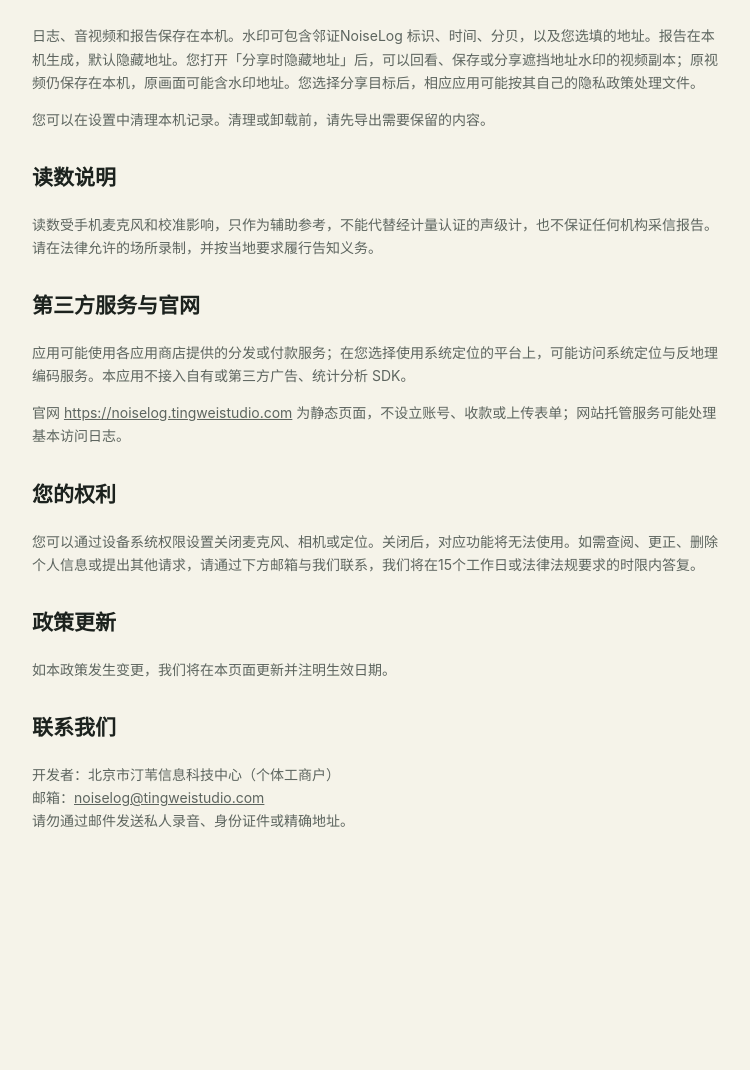
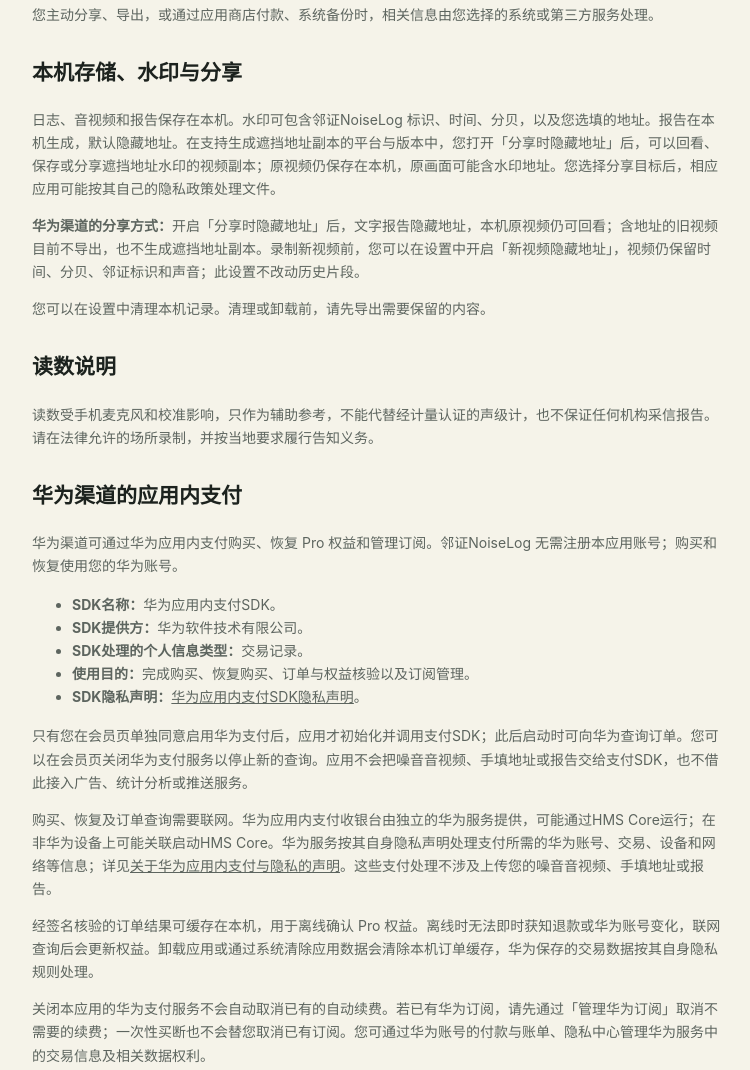
Before and after one commit to boby2028/noiselog-site, a plain HTML site: page privacy.html in a window 1280 px wide. Shown: the part 1071-2141 px from the top of the page, without its empty margins (260-1010 px from the left). Before the commit the page ends 1972 px from the top, so only its background shows below. Drawn offline with Linux system fonts and the light colour scheme.

Commit message:
Document Huawei IAP privacy and local audio capture

```diff
--- a/privacy.html
+++ b/privacy.html
@@ -25,6 +25,7 @@
 <main class="shell document">
   <h1>邻证NoiseLog 隐私政策</h1>
   <p>发布日期：2026年11月19日<br>生效日期：2026年11月19日</p>
+  <p>华为渠道补充说明更新及生效日期：2026年11月24日。华为渠道的补充说明见下文；其他平台和渠道按各自实际提供的功能处理信息。</p>
 
   <h2>引言</h2>
   <p>尊敬的用户：</p>
@@ -37,18 +38,33 @@
   <p>邻证NoiseLog 的监测、音视频与事件记录均在您的设备本机处理。我们不设立自有服务器接收您的记录，也不在应用中加入广告或统计分析 SDK。我们不要求注册账号。</p>
   <p>在您使用相应功能时，应用可能调用下列权限或信息：</p>
   <ul>
-    <li><strong>麦克风：</strong>您同意本政策并开始监听后，应用才会请求麦克风权限，用于测量环境声级；当您开启视频取证时，声音会写入本机保存的短视频。</li>
+    <li><strong>麦克风：</strong>您同意本政策并开始监听后，应用才会请求麦克风权限，用于测量环境声级；当您开启视频取证时，声音会写入本机保存的短视频。<strong>华为渠道补充：</strong>音频模式会在达到触发条件后保存 WAV 音频片段；视频模式保存含声音的视频。触发前后的音视频片段均在本机处理、保存。</li>
     <li><strong>相机：</strong>仅在您开启视频取证后请求，用于拍摄取证短视频。视频在达到触发条件后才会保存到本机；监听过程中可能在本机内存中循环保留短时片段。退出应用或锁屏后会停止监听。</li>
     <li><strong>位置信息</strong>（敏感个人信息）：当前安卓版本不请求定位权限，水印地址仅在您选填时使用，开始监听时固定，之后的修改用于下次监听。在部分其他平台（如 iPhone），您可选择使用系统定位；此时可能通过系统服务将坐标转换为街道或小区名称，用于水印或提示当地限值。我们不上传、不在自有服务器保存坐标。</li>
   </ul>
   <p>您主动分享、导出，或通过应用商店付款、系统备份时，相关信息由您选择的系统或第三方服务处理。</p>
 
   <h2>本机存储、水印与分享</h2>
-  <p>日志、音视频和报告保存在本机。水印可包含邻证NoiseLog 标识、时间、分贝，以及您选填的地址。报告在本机生成，默认隐藏地址。您打开「分享时隐藏地址」后，可以回看、保存或分享遮挡地址水印的视频副本；原视频仍保存在本机，原画面可能含水印地址。您选择分享目标后，相应应用可能按其自己的隐私政策处理文件。</p>
+  <p>日志、音视频和报告保存在本机。水印可包含邻证NoiseLog 标识、时间、分贝，以及您选填的地址。报告在本机生成，默认隐藏地址。在支持生成遮挡地址副本的平台与版本中，您打开「分享时隐藏地址」后，可以回看、保存或分享遮挡地址水印的视频副本；原视频仍保存在本机，原画面可能含水印地址。您选择分享目标后，相应应用可能按其自己的隐私政策处理文件。</p>
+  <p><strong>华为渠道的分享方式：</strong>开启「分享时隐藏地址」后，文字报告隐藏地址，本机原视频仍可回看；含地址的旧视频目前不导出，也不生成遮挡地址副本。录制新视频前，您可以在设置中开启「新视频隐藏地址」，视频仍保留时间、分贝、邻证标识和声音；此设置不改动历史片段。</p>
   <p>您可以在设置中清理本机记录。清理或卸载前，请先导出需要保留的内容。</p>
 
   <h2>读数说明</h2>
   <p>读数受手机麦克风和校准影响，只作为辅助参考，不能代替经计量认证的声级计，也不保证任何机构采信报告。请在法律允许的场所录制，并按当地要求履行告知义务。</p>
+
+  <h2>华为渠道的应用内支付</h2>
+  <p>华为渠道可通过华为应用内支付购买、恢复 Pro 权益和管理订阅。邻证NoiseLog 无需注册本应用账号；购买和恢复使用您的华为账号。</p>
+  <ul>
+    <li><strong>SDK名称：</strong>华为应用内支付SDK。</li>
+    <li><strong>SDK提供方：</strong>华为软件技术有限公司。</li>
+    <li><strong>SDK处理的个人信息类型：</strong>交易记录。</li>
+    <li><strong>使用目的：</strong>完成购买、恢复购买、订单与权益核验以及订阅管理。</li>
+    <li><strong>SDK隐私声明：</strong><a href="https://developer.huawei.com/consumer/cn/doc/hmscore-guides/sdk-data-security-0000001050044906/">华为应用内支付SDK隐私声明</a>。</li>
+  </ul>
+  <p>只有您在会员页单独同意启用华为支付后，应用才初始化并调用支付SDK；此后启动时可向华为查询订单。您可以在会员页关闭华为支付服务以停止新的查询。应用不会把噪音音视频、手填地址或报告交给支付SDK，也不借此接入广告、统计分析或推送服务。</p>
+  <p>购买、恢复及订单查询需要联网。华为应用内支付收银台由独立的华为服务提供，可能通过HMS Core运行；在非华为设备上可能关联启动HMS Core。华为服务按其自身隐私声明处理支付所需的华为账号、交易、设备和网络等信息；详见<a href="https://privacy-dre.dbankcdn.com/agreement/scope/huawei/iap/privacy-statement/cn_b0_20241022_11/default/privacy-statement-zh-cn.htm?bgmode=white&amp;ctype=huawei">关于华为应用内支付与隐私的声明</a>。这些支付处理不涉及上传您的噪音音视频、手填地址或报告。</p>
+  <p>经签名核验的订单结果可缓存在本机，用于离线确认 Pro 权益。离线时无法即时获知退款或华为账号变化，联网查询后会更新权益。卸载应用或通过系统清除应用数据会清除本机订单缓存，华为保存的交易数据按其自身隐私规则处理。</p>
+  <p>关闭本应用的华为支付服务不会自动取消已有的自动续费。若已有华为订阅，请先通过「管理华为订阅」取消不需要的续费；一次性买断也不会替您取消已有订阅。您可通过华为账号的付款与账单、隐私中心管理华为服务中的交易信息及相关数据权利。</p>
 
   <h2>第三方服务与官网</h2>
   <p>应用可能使用各应用商店提供的分发或付款服务；在您选择使用系统定位的平台上，可能访问系统定位与反地理编码服务。本应用不接入自有或第三方广告、统计分析 SDK。</p>
```
